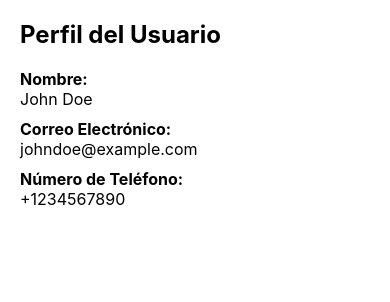
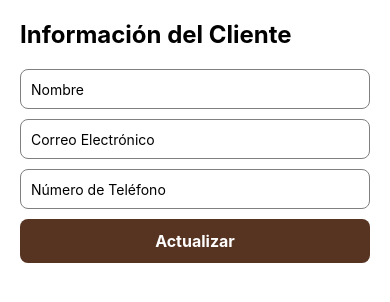
Before and after one commit to jeec1998/proyecto1, a React Native app: screen /Profile in a window 390 px wide. Shown: the top 302 px of the page. Built offline with nearby package versions, Linux system fonts and the light colour scheme.

Commit message:
first Commit

```diff
--- a/Screen/LoginScreen.tsx
+++ b/Screen/LoginScreen.tsx
@@ -9,7 +9,7 @@ const LoginScreen = () => {
   const navigation = useNavigation();
 
   const handleLogin = () => {
-    // Aquí puedes añadir la lógica de autenticación
+
     Alert.alert('Login', `Email: ${email}, Password: ${password}`);
   };
 
--- a/Screen/MapComponent.tsx
+++ b/Screen/MapComponent.tsx
@@ -3,8 +3,7 @@ import Location from 'expo-location';
 import {Alert, StyleSheet, View,  } from 'react-native';
 import MapView, { PROVIDER_GOOGLE, Marker } from 'react-native-maps';
 import MapViewDirections from 'react-native-maps-directions';
-
-
+import { GOOGLE_MAPS_APIKEY } from '@env';
 import Assets from './Assets';
 
 const MapComponent = () => {
@@ -60,7 +59,7 @@ const MapComponent = () => {
                 <MapViewDirections
                     origin={location}
                     destination={destination}
-                    apikey='AIzaSyBf1JNTNolET6iqIPGff0R7xvl7Fth_65c'
+                    apikey={GOOGLE_MAPS_APIKEY}
                     strokeWidth={5}
                     strokeColor="brown"
                 />
--- a/Screen/ProfileScreen.tsx
+++ b/Screen/ProfileScreen.tsx
@@ -1,26 +1,37 @@
 import React, { useState } from 'react';
-import { StyleSheet, View, Text, TouchableOpacity, TextInput, Alert, Image } from 'react-native';
-import { useNavigation } from '@react-navigation/native';
-import Assets from './Assets';
+import { StyleSheet, View, Text, TextInput, TouchableOpacity } from 'react-native';
 
+const FirstScreen = () => {
+    const [name, setName] = useState('');
+    const [email, setEmail] = useState('');
+    const [phone, setPhone] = useState('');
 
-const ProfileScreen = () => {
     return (
         <View style={styles.container}>
-            <Text style={styles.header}>Perfil del Usuario</Text>
-            <View style={styles.profileInfo}>
-                <Text style={styles.label}>Nombre:</Text>
-                <Text style={styles.info}>John Doe</Text>
+            <Text style={styles.header}>Información del Cliente</Text>
+            <View style={styles.formContainer}>
+                <TextInput
+                    style={styles.input}
+                    placeholder="Nombre"
+                    value={name}
+                    onChangeText={setName}
+                />
+                <TextInput
+                    style={styles.input}
+                    placeholder="Correo Electrónico"
+                    value={email}
+                    onChangeText={setEmail}
+                />
+                <TextInput
+                    style={styles.input}
+                    placeholder="Número de Teléfono"
+                    value={phone}
+                    onChangeText={setPhone}
+                />
+                <TouchableOpacity style={styles.button}>
+                    <Text style={styles.buttonText}>Actualizar</Text>
+                </TouchableOpacity>
             </View>
-            <View style={styles.profileInfo}>
-                <Text style={styles.label}>Correo Electrónico:</Text>
-                <Text style={styles.info}>johndoe@example.com</Text>
-            </View>
-            <View style={styles.profileInfo}>
-                <Text style={styles.label}>Número de Teléfono:</Text>
-                <Text style={styles.info}>+1234567890</Text>
-            </View>
-
         </View>
     );
 };
@@ -36,16 +47,28 @@ const styles = StyleSheet.create({
         fontWeight: 'bold',
         marginBottom: 20,
     },
-    profileInfo: {
+    formContainer: {
+        marginBottom: 20,
+    },
+    input: {
+        height: 40,
+        borderColor: 'gray',
+        borderWidth: 1,
+        borderRadius: 8,
         marginBottom: 10,
+        paddingHorizontal: 10,
     },
-    label: {
+    button: {
+        backgroundColor: '#573321',
+        paddingVertical: 12,
+        borderRadius: 8,
+        alignItems: 'center',
+    },
+    buttonText: {
+        color: '#fff',
         fontSize: 16,
         fontWeight: 'bold',
     },
-    info: {
-        fontSize: 16,
-    },
 });
 
-export default ProfileScreen;
+export default FirstScreen;
--- a/Screen/RegisterScreen.tsx
+++ b/Screen/RegisterScreen.tsx
@@ -3,7 +3,7 @@ import { StyleSheet, View, Text, TouchableOpacity, TextInput, Alert, Image } fro
 import { useNavigation } from '@react-navigation/native';
 import axios from 'axios';
 import Assets from './Assets';
-
+import { API_URL } from '@env';
 const RegisterScreen = () => {
   const [firstName, setFirstName] = useState('');
   const [lastName, setLastName] = useState('');
@@ -30,9 +30,9 @@ const RegisterScreen = () => {
     };
 
     try {
-      const response = await axios.post('https://25c1-157-100-143-73.ngrok-free.app/user', userData);
+      const response = await axios.post(`${API_URL}/user`, userData);
       Alert.alert('Registro exitoso');
-      navigation.navigate('Login');
+      navigation.navigate('Profile');
     } catch (error) {
       console.error(error);
       Alert.alert('Error de registro', 'Hubo un problema al registrar el usuario. Por favor, inténtalo de nuevo.');
@@ -40,6 +40,7 @@ const RegisterScreen = () => {
   };
 
   const goToLoginScreen = () => {
+    navigation.navigate('Login');
   };
 
   return (
--- a/package.json
+++ b/package.json
@@ -14,6 +14,7 @@
     "@react-navigation/native": "^6.1.17",
     "@react-navigation/stack": "^6.3.29",
     "axios": "^1.7.2",
+    "dotenv": "^16.4.5",
     "expo-location": "^17.0.1",
     "react": "^18.2.0",
     "react-native": "^0.74.2",
```
Also changed, not shown: 2 other files (tests, documents, lock files or other folders).
